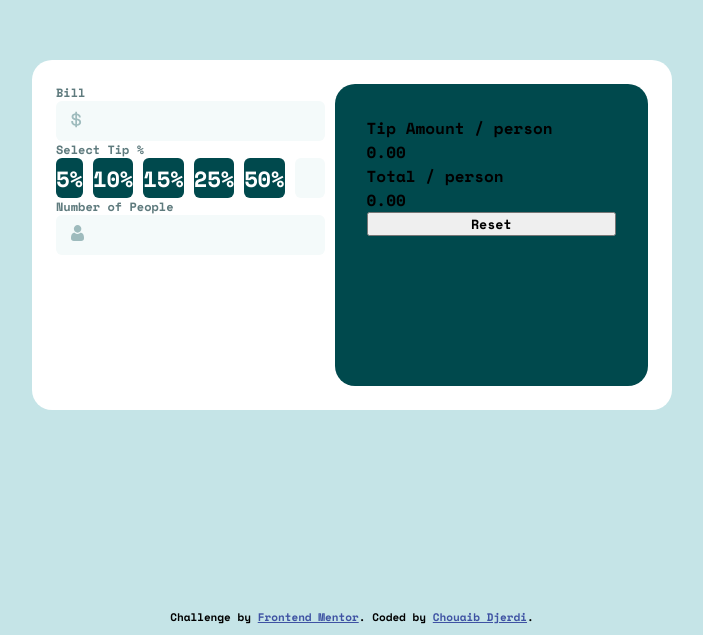
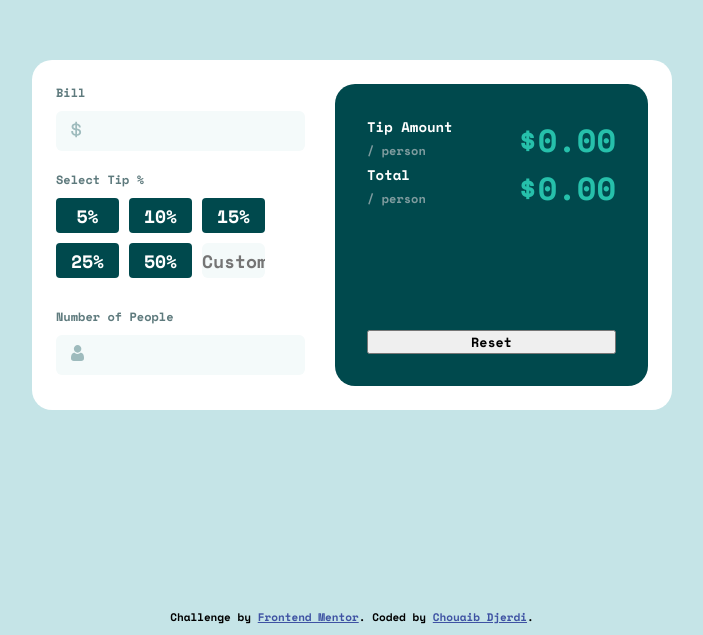
Before and after one commit to Chouaib-Djerdi/FrontendMentor-Challenges, a plain HTML site: page tip-calculator-app/index.html in a window 1280 px wide. Shown: the part 165-800 px from the top of the page, without its empty margins (288-991 px from the left). Drawn offline with nearby package versions, Linux system fonts and the light colour scheme.

Commit message:
Overall Layout & style

```diff
--- a/tip-calculator-app/index.html
+++ b/tip-calculator-app/index.html
@@ -40,13 +40,16 @@
           </div>
         </div>
         <label for="select-tip">Select Tip %</label>
+
         <div class="tip-wrapper">
-          <input type="button" value="5%" />
-          <input type="button" value="10%" />
-          <input type="button" value="15%" />
-          <input type="button" value="25%" />
-          <input type="button" value="50%" />
-          <input type="number" name="" id="" placeholder="CUSTOM" />
+          <div class="btn-input"><input type="button" value="5%" /></div>
+          <div class="btn-input"><input type="button" value="10%" /></div>
+          <div class="btn-input"><input type="button" value="15%" /></div>
+          <div class="btn-input"><input type="button" value="25%" /></div>
+          <div class="btn-input"><input type="button" value="50%" /></div>
+          <div class="btn-input">
+            <input type="number" name="" id="" placeholder="Custom" />
+          </div>
         </div>
 
         <div class="people-wrapper">
@@ -67,10 +70,23 @@
         </div>
       </div>
       <div class="result-container">
-        <p>Tip Amount / person</p>
-        <p>0.00</p>
-        <p>Total / person</p>
-        <p>0.00</p>
+        <div class="sum-view-wrapper">
+          <div class="summary-wrapper">
+            <div class="heading">
+              <p>Tip Amount</p>
+              <span>/ person</span>
+            </div>
+            <div class="price-wrapper"><h1>$0.00</h1></div>
+          </div>
+          <div class="summary-wrapper">
+            <div class="heading">
+              <p>Total</p>
+              <span>/ person</span>
+            </div>
+            <div class="price-wrapper"><h1>$0.00</h1></div>
+          </div>
+        </div>
+
         <button>Reset</button>
       </div>
     </main>
--- a/tip-calculator-app/style.css
+++ b/tip-calculator-app/style.css
@@ -32,47 +32,18 @@ body {
 
 main {
   display: flex;
-  /* justify-content: center; */
-  /* align-items: center; */
   height: 350px;
   width: 50%;
   padding: 1.5rem;
   border-radius: 20px;
   background-color: var(--white);
-  gap: 10px;
+  gap: 30px;
 }
 
 main .choice-container {
   flex: 1;
   display: flex;
   flex-direction: column;
-}
-
-main .choice-container label {
-  display: block;
-  font-size: 12px;
-  color: var(--dark-grayish-cyan);
-}
-
-main .choice-container input[type="number"] {
-  border: none;
-  background-color: var(--very-light-grayish-cyan);
-  color: var(--very-dark-cyan);
-  height: 40px;
-  width: 100%;
-  font-size: 22px;
-  padding: 0 15px;
-  border-radius: 6px;
-  text-align: right;
-}
-input::-webkit-outer-spin-button,
-input::-webkit-inner-spin-button {
-  -webkit-appearance: none;
-  margin: 0;
-}
-
-main .choice-container input[type="number"]:focus {
-  outline-color: var(--strong-cyan);
 }
 
 .currency-wrap {
@@ -108,21 +79,70 @@ main .choice-container input[type="number"]:focus {
   border-radius: 5px;
 }
 
+main .choice-container label {
+  display: block;
+  margin-bottom: 10px;
+  font-size: 12px;
+  color: var(--dark-grayish-cyan);
+}
+
+main .choice-container input[type="number"] {
+  border: none;
+  background-color: var(--very-light-grayish-cyan);
+  color: var(--very-dark-cyan);
+  height: 40px;
+  width: 100%;
+  font-size: 22px;
+  padding: 0 15px;
+  border-radius: 6px;
+  text-align: right;
+}
+
+main .choice-container .tip-wrapper .btn-input input[type="number"] {
+  display: flex;
+  align-items: center;
+  justify-content: center;
+  font-size: 18px;
+  padding: 0;
+  text-align: center;
+}
+
+input::-webkit-outer-spin-button,
+input::-webkit-inner-spin-button {
+  -webkit-appearance: none;
+  margin: 0;
+}
+
+main .choice-container input[type="number"]:focus {
+  outline-color: var(--strong-cyan);
+}
+
+main .choice-container .bill-wrapper {
+  margin-bottom: 20px;
+}
+
 main .choice-container .tip-wrapper {
   display: flex;
-  /* flex-wrap: wrap; */
+  flex-wrap: wrap;
   gap: 10px;
-  /* justify-content: space-between; */
+  width: 100%;
+  margin-bottom: 30px;
 }
+
 main .choice-container .tip-wrapper input {
-  flex: 1;
+  width: 100%;
+  height: 35px;
+}
+
+main .choice-container .tip-wrapper .btn-input {
+  width: calc(33.33% - 20px);
 }
 
 main .choice-container .tip-wrapper input[type="button"] {
   cursor: pointer;
   border: none;
-  font-size: 22px;
-  border-radius: 6px;
+  font-size: 18px;
+  border-radius: 4px;
   background-color: var(--very-dark-cyan);
   color: var(--white);
 }
@@ -139,4 +159,23 @@ main .result-container {
   background-color: var(--very-dark-cyan);
   padding: 2rem;
   border-radius: 20px;
+  justify-content: space-between;
 }
+
+main .result-container .summary-wrapper {
+  display: flex;
+  justify-content: space-between;
+}
+
+main .result-container .summary-wrapper h1 {
+  color: var(--strong-cyan);
+}
+main .result-container .summary-wrapper p {
+  font-size: 14px;
+  color: var(--white);
+}
+
+main .result-container .summary-wrapper span {
+  color: var(--grayish-cyan);
+  font-size: 12px;
+}
```
